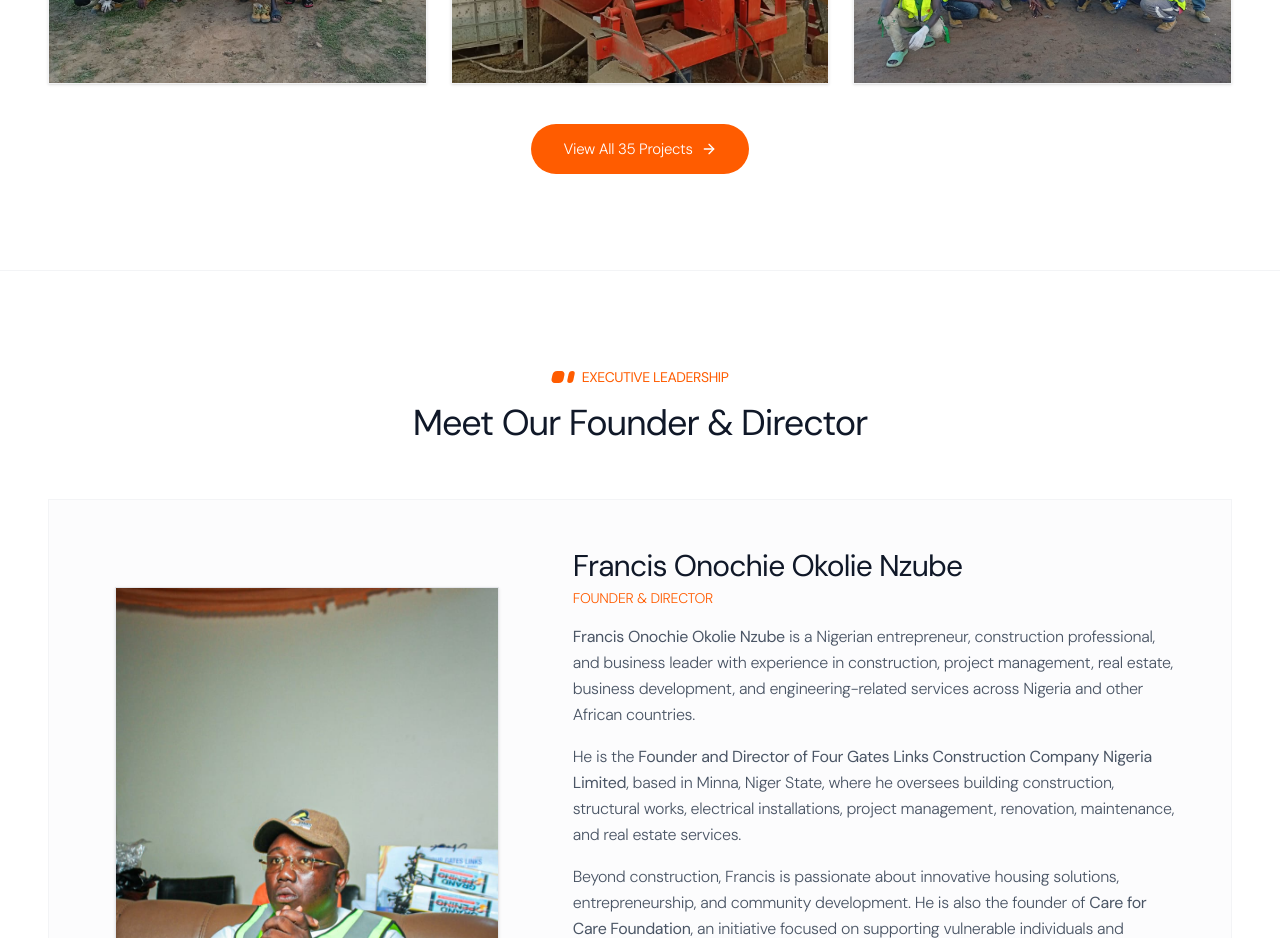
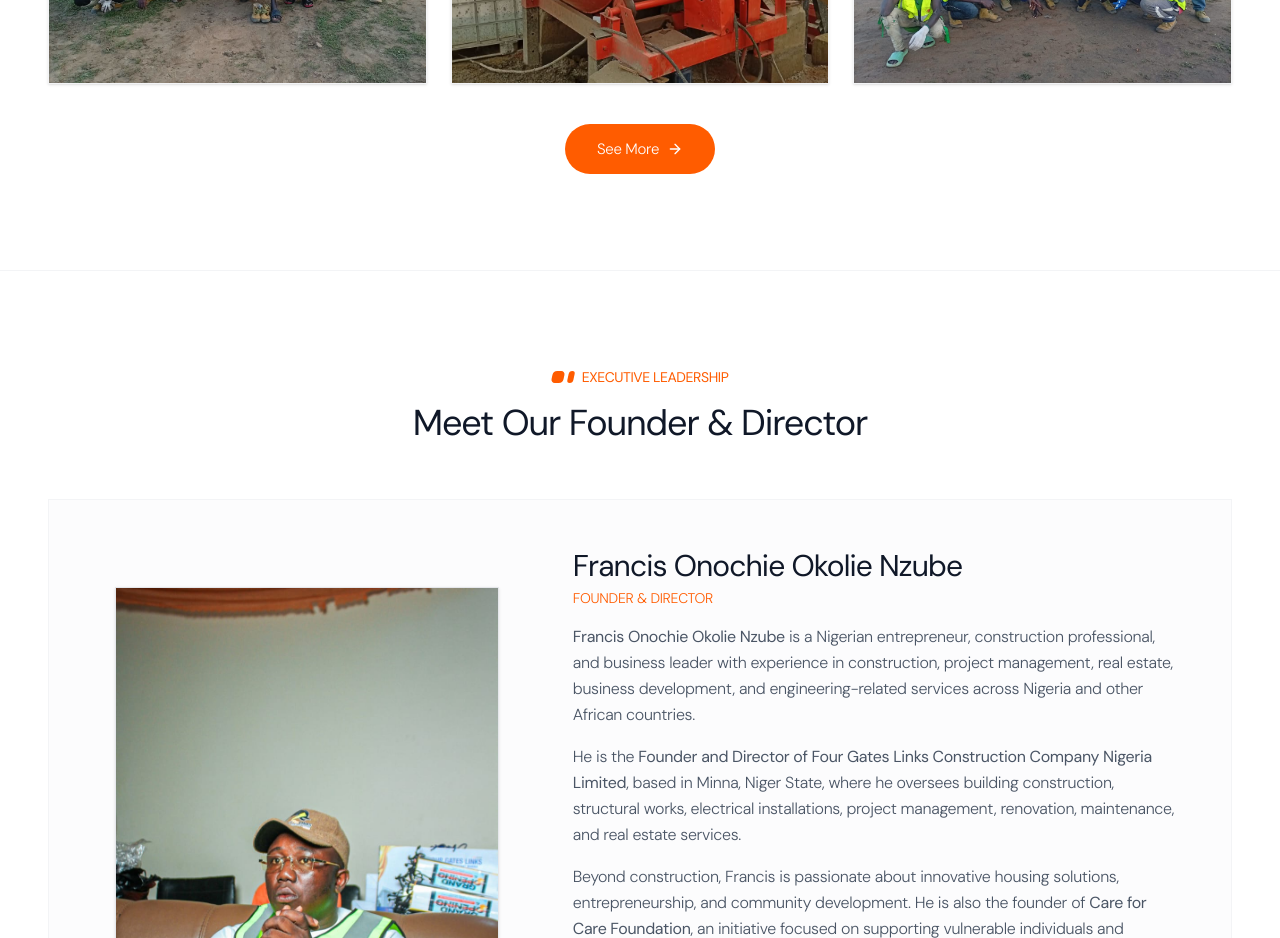
Before and after one commit to devNenye001/four-links-gate-construction, a React (Vite) app: page /about in a window 1280 px wide. Shown: the part 5960-6898 px from the top of the page. Built offline with nearby package versions, Linux system fonts and the light colour scheme.

Commit message:
fix: change About page project CTA button text to 'See More'

```diff
--- a/src/pages/About.tsx
+++ b/src/pages/About.tsx
@@ -347,7 +347,7 @@ export const About: React.FC = () => {
               to="/projects"
               className="inline-flex items-center gap-2 px-8 py-3.5 bg-[#FF5C00] hover:bg-[#E05200] text-white font-medium tracking-medium text-[15px] rounded-full transition-colors duration-300"
             >
-              <span>View All 35 Projects</span>
+              <span>See More</span>
               <ArrowRight className="w-4 h-4" />
             </Link>
           </div>
```
